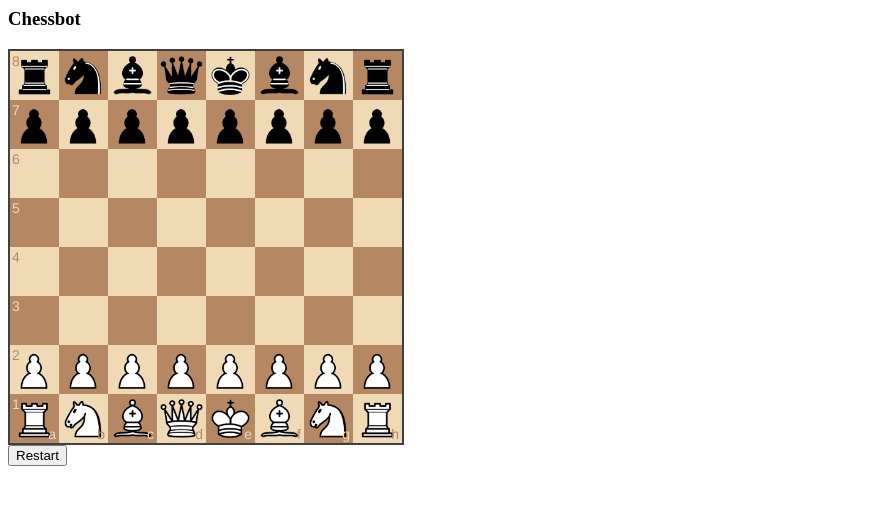
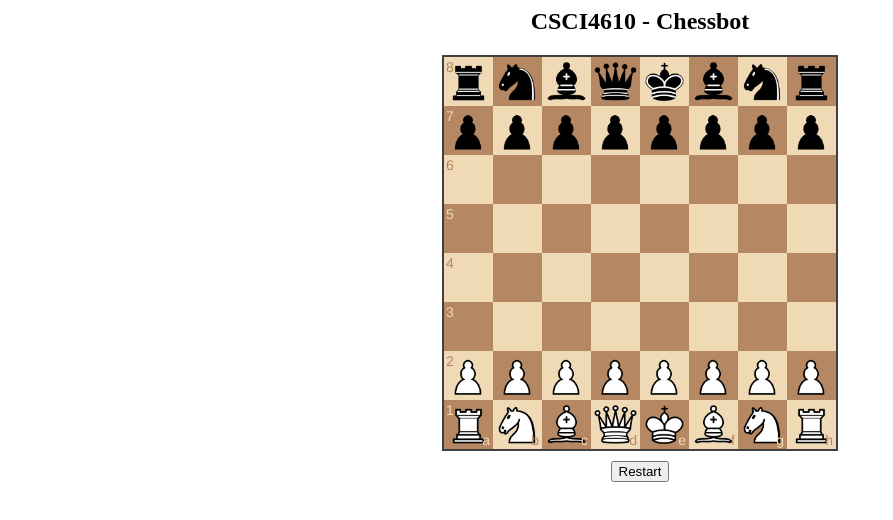
Before and after one commit to joshualemmon/CSCI4610---Chessbot, a website: page public/default.html in a window 1280 px wide. Shown: the whole page, without its empty margins (0-893 px from the left). Drawn offline with nearby package versions, Linux system fonts and the light colour scheme.

Commit message:
Minor UI improvements

```diff
--- a/public/default.html
+++ b/public/default.html
@@ -7,9 +7,9 @@
 	    <script src="js/chessboard-0.3.0.min.js"></script>
 	</head>
 	<body>
-		<h3>Chessbot</h3>
-		<div id="board" style="width: 400px"></div>
+		<center><h2>CSCI4610 - Chessbot</h2></center>
+		<center><div id="board" style="width: 400px"></div></center>
 	    <script src="js/default.js"></script>
-		<button id="restart" type="button">Restart</button>
+		<center><button id="restart" type="button" style="margin-top:10px">Restart</button></center>
 	</body>
 </html>
--- a/public/js/default.js
+++ b/public/js/default.js
@@ -98,7 +98,6 @@ var handleMove = function(source, target) {
     //undo move if illegal
     if (move == null) return 'snapback';
     removeGreySquares();
-    //black makes random legal move
     //will update this as we develop more of the ai
     window.setTimeout(makeMiniMaxMove, 250);
 }
```
